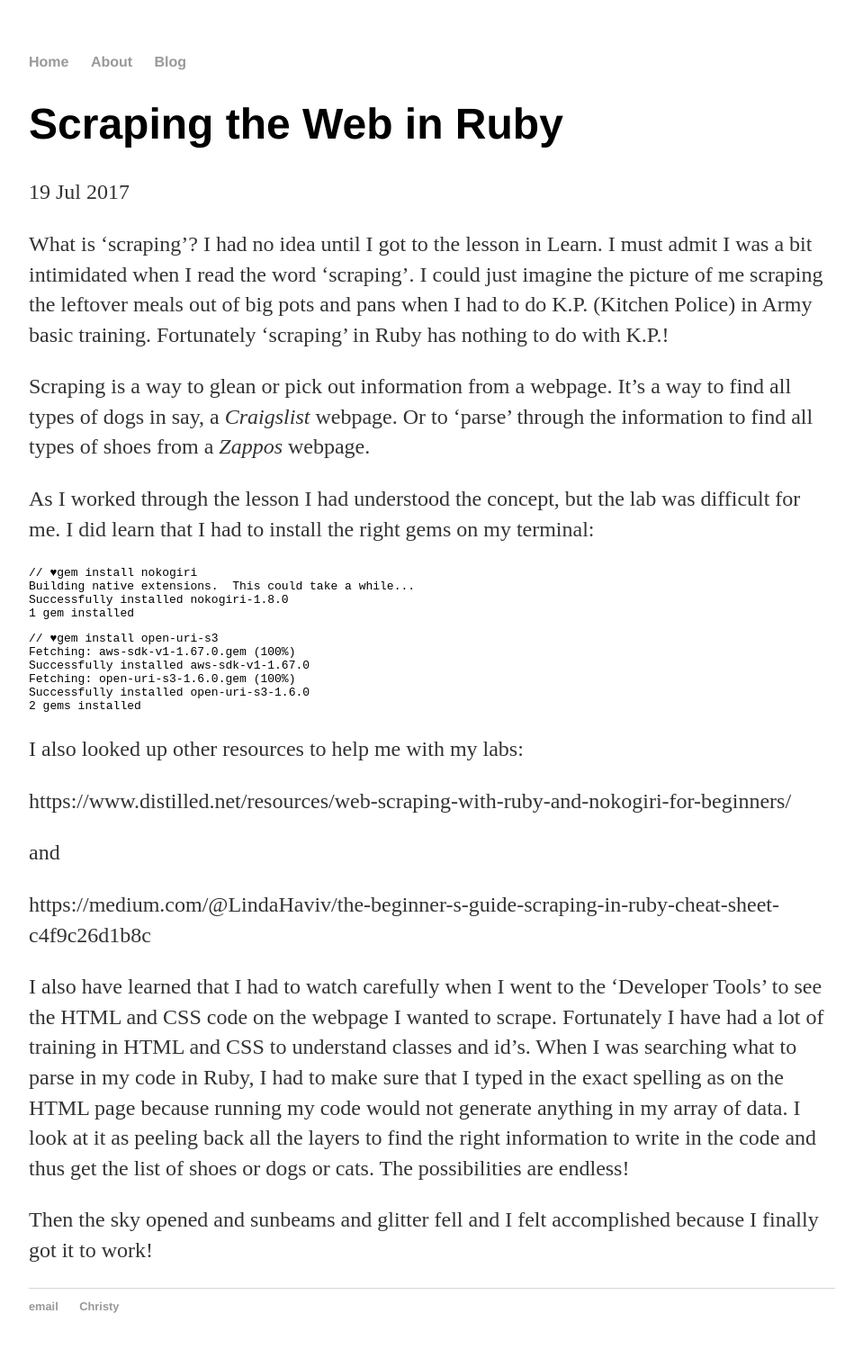
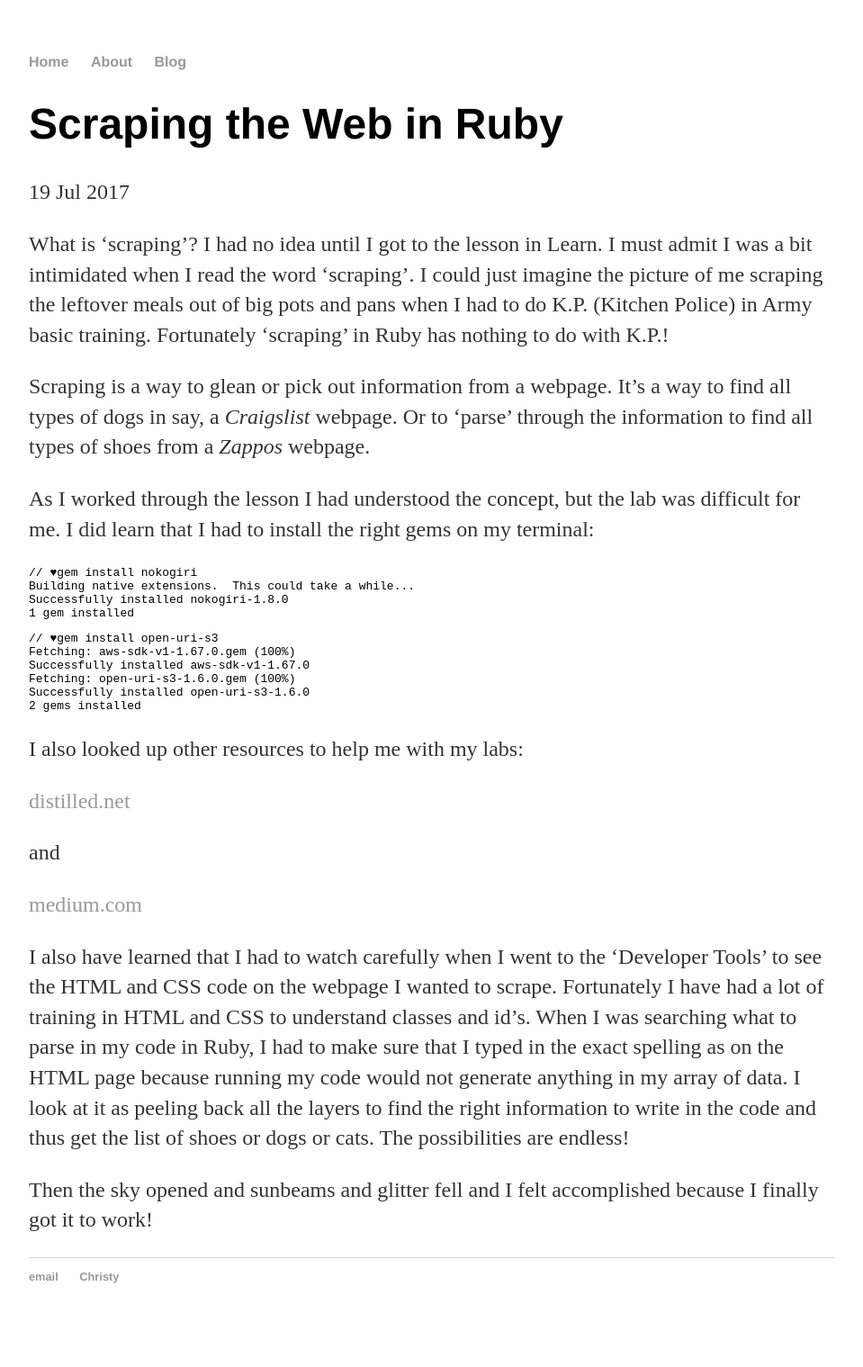
Before and after one commit to Christy743/Christy743.github.io, a Jekyll site: the page built from _posts/2017-07-19-scraping_the_web_in_ruby.markdown, in a window 1280 px wide. Shown: the whole page at 90% size, without its empty margins (160-1119 px from the left). Built offline with Jekyll 4.4.1, drawn with Linux system fonts in a browser that asks for light colours; after the commit the page ends 1486 px from its top, so only the background shows below that; part of the change alters nothing that is shown.

Commit message:
Updating my blog post.

```diff
--- a/_posts/2017-07-19-scraping_the_web_in_ruby.markdown
+++ b/_posts/2017-07-19-scraping_the_web_in_ruby.markdown
@@ -1,7 +1,7 @@
 ---
 layout: post
 title:  "Scraping the Web in Ruby"
-date:   2017-07-19 22:12:38 +0000
+date:   2017-07-19 18:12:38 -0400
 ---
 
 
@@ -29,11 +29,11 @@ Successfully installed open-uri-s3-1.6.0
 
 I also looked up other resources to help me with my labs:
 
-https://www.distilled.net/resources/web-scraping-with-ruby-and-nokogiri-for-beginners/
+[distilled.net](https://www.distilled.net/resources/web-scraping-with-ruby-and-nokogiri-for-beginners)
 
 and
 
-https://medium.com/@LindaHaviv/the-beginner-s-guide-scraping-in-ruby-cheat-sheet-c4f9c26d1b8c
+[medium.com](https://medium.com/@LindaHaviv/the-beginner-s-guide-scraping-in-ruby-cheat-sheet-c4f9c26d1b8c )
 
 I also have learned that I had to watch carefully when I went to the 'Developer Tools' to see the HTML and CSS code on the webpage I wanted to scrape.  Fortunately I have had a lot of training in HTML and CSS to understand classes and id's.  When I was searching what to parse in my code in Ruby, I had to make sure that I typed in the exact spelling as on the HTML page because running my code would not generate anything in my array of data.  I look at it as peeling back all the layers to find the right information to write in the code and thus get the list of shoes or dogs or cats.  The possibilities are endless!
 
```
